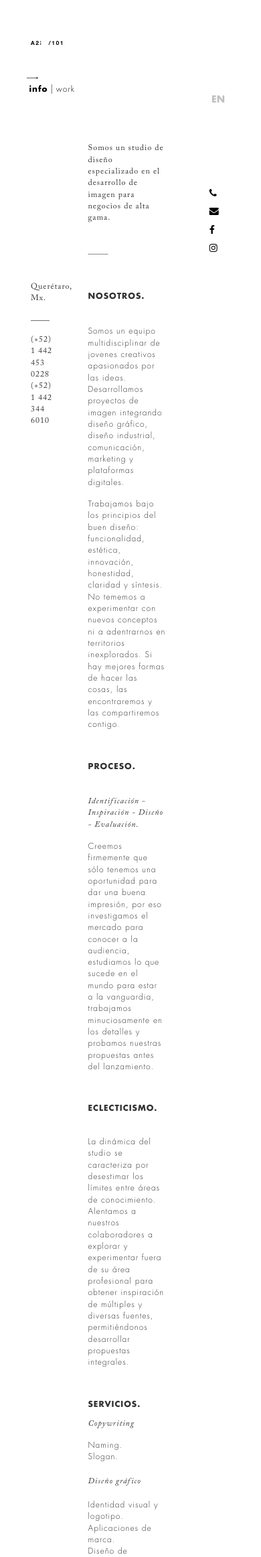
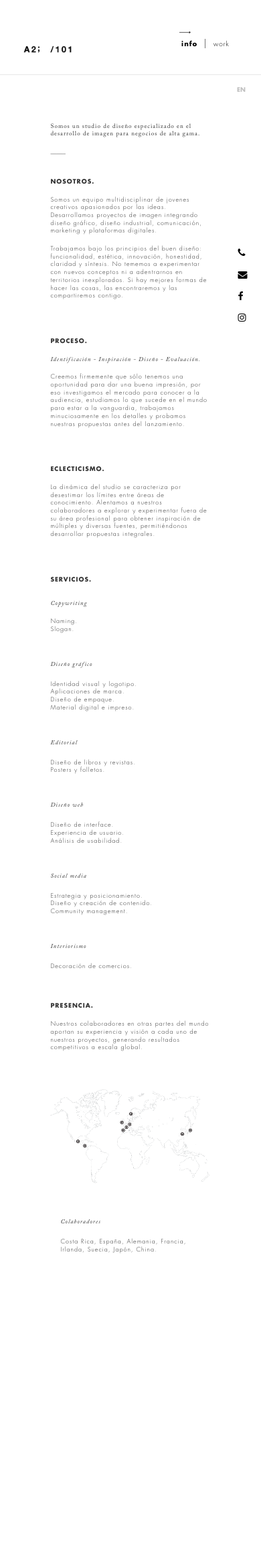
Before and after one commit to mzellhuber/a2101, a PHP site: page / in a window 390 px wide. Shown: the top 2324 px of the page at 67% size. After the commit the page ends 1871 px from the top, so only its background shows below. Run offline with PHP 8.4, Linux system fonts and the light colour scheme.

Commit message:
mobile version1

```diff
--- a/css/style.css
+++ b/css/style.css
@@ -148,7 +148,7 @@ body{
     margin-right: 15%;
 }
 
-.first p{
+.first p, .second p{
 	font-size: 12px !important;
 	font-weight: lighter;
 }
@@ -157,11 +157,6 @@ body{
 	margin-left: 42%;
 	margin-top:10%;
 	margin-right: 15%;
-}
-
-.second p{
-	font-size: 12px !important;
-	font-weight: lighter;
 }
 
 .elegant{
@@ -270,8 +265,78 @@ body{
 
 }
 
+/*Mobile site*/
 
-@media (max-width:768px) {
+@media (max-width:767px) {
+	.sidebar{
+		margin-left: 1.5%;
+		margin-top: -40px;
+	}
+
+	.contain{
+		padding-top: 110px;
+	}
+
+	.language-link{
+		font-size: 9px;
+	}
+
+	.navbar-default {
+	    background-color: rgba(255,255,255, 1);
+	    border-color: white;
+	    border-bottom-color: #e7e7e7;
+	    padding-bottom: 5%;
+	    clear: both;
+	}
+
+	.logo-img{
+		margin-left: 9%;
+		margin-top: 20%;
+	}
+
+	.logo-img img{
+		max-width: 55%;
+	}
+
+	.ico{
+		margin-left: 5%;
+	}
+
+	.mobile-menu{
+		margin-top: 10%;
+		padding-left: 17.2%;
+	}
+
+	.main-div{
+		margin-left:8.33333333%;
+		padding-left: 11%;
+		padding-right: 12px;
+		line-height: 1.3;
+	}
+
+	.crimison-font{
+		font-size: 9px !important;
+	}
+
+	.first, .second {
+	    margin-top: 0%;
+	    margin-left: 0%;
+	    margin-right: 0%;
+	    margin-bottom: 15%;
+	}
+
+	.first p, .second p{
+		font-size: 9px !important;
+	}
+
+	.elegant{
+		font-size: 8px !important;
+	}
+
+	.first-work{
+		font-size: 9px;
+	}
+
 	.hide-mobile{
 		display: none;
 	}
@@ -279,18 +344,13 @@ body{
 	.move-left{
 		padding-left: 0%;
 	}
-    /*.social-icons, .contact-info{
-    	display: none;
+    .social-icons{
+    	margin-left: 25%;
     }
 
-    .social-icon a {
-	    padding-left: 2%;
-	    padding-right: 2%;
-	}*/
-
-    .logo-img img {
-    	max-width: 135%;
-	}
+    .social-icon{
+    	padding-bottom: 5px;
+    }
 
 	.fa-long-arrow-right{
 		display: none;
@@ -299,4 +359,19 @@ body{
 	.sidebar-right .well{
 		padding-left: 0px;
 	}
+
+	.line-breaks-sidebar{
+		display: none !important;
+	}
+
+	.link-work{
+		font-size: 10px;
+	}
+
+	/*Index sections*/
+
+	.about-us, .process{
+		margin-bottom: 15px !important;
+	}
+
 }
--- a/home.html
+++ b/index.html
@@ -18,10 +18,27 @@
 		<link rel="stylesheet" type="text/css" href="./css/style.css">
 
 	<body>
+		<!-- Fixed navbar -->
+	    <nav class="navbar navbar-default navbar-fixed-top only-mobile">
+	      <div class="container">
+
+	        <div class="row">
+	        	<div class="col-xs-6">
+	        		<div class= "logo-img"><img class="img-responsive" src="./img/logo.png"></div>
+	        	</div>
+	        	<div class="col-xs-6 mobile-menu">
+	        		<img src="./img/arrow.png" class="ico">
+	        		<br>
+	        		<a class="link-work futura-bold" href="#">info</a>|<a class="link-work" href="work.html">work</a>
+	        	</div>
+	        </div>
+
+	      </div>
+	    </nav>
 		<div class="container contain">
 			<div class="row">
 				<!--/span-->
-				<div class="col-md-3 col-sm-1 col-xs-1 move-left">
+				<div class="col-md-3 col-sm-1 move-left hide-mobile">
 					<div class="sidebar-nav-fixed pull-right affix sidebar col-md-3 col-sm-3 col-xs-3">
 						<ul class="nav left">
 								<div class= "logo-img"><img class="img-responsive" src="./img/logo.png"></div>
@@ -45,17 +62,23 @@
 					</div>
 					<!--/sidebar-nav-fixed -->
 				</div>
-					<div class="col-md-8 col-sm-8 col-xs-8">
+					<div class="col-md-8 col-sm-8 col-xs-9 main-div">
 						<div class="jumbotron">
 
 							<div class="first">
 								<div class="row">
-									<br><br><br><br><br><br><br>
+									<div class="line-breaks">
+										<br><br><br>
+										<div class="hide-mobile">
+											<br><br><br><br>
+										</div>
+									</div>
+
 									<div class="upup">
 										<p class="crimison-font we-are">We are a design studio specialized in brand and image development for high-end businesses.</p>
 
-										<p class="crimison-font line-no-space"><br>_____<br></p>
-										<br>
+										<p class="crimison-font line-no-space"><br class="hide-mobile">_____<br></p>
+										<br class="hide-mobile">
 									</div>
 
 									<br>
@@ -89,7 +112,7 @@
 
 									<p class="futura-bold eclectisism">ECLECTICISM.</p>
 
-									<br>
+									<br class="hide-mobile">
 
 									<p class="eclectisism-p">The dynamic of the studio is characterized by dismissing the boundaries between areas of knowledge. We encourage our collaborators to explore and experiment outside their professional area to obtain inspiration from multiple and diverse sources, allowing us to develop thorough and innovative proposals.</p>
 								</div>
@@ -154,7 +177,7 @@
 
 									<p class="futura-bold presence">PRESENCE.</p>
 
-									<br>
+									<br class="hide-mobile">
 
 									<p class="presence-p">Our collaborators in other parts of the world contribute their experience and vision to each of our projects, generating competitive results on a global scale.</p>
 								</div>
@@ -186,12 +209,16 @@
 						<div class="sidebar-nav-fixed pull-right affix sidebar sidebar-right">
 							<div class="well">
 								<ul class="nav ">
-									<li><br><br><br><br></li>
+									<br><br>
+									<li class="line-breaks-sidebar"><br><br></li>
 									<li class="language-link futura-bold change_language" ><button onclick="changeLanguage()">ES</button>
 									</li>
 									<li><br><br></li>
 									<li><br><br><br></li>
 									<div class="social-icons">
+										<div class="only-mobile">
+											<br><br><br><br><br><br>
+										</div>
 										<li class="rotate mailto hide-mobile"><a href="mailto:central@a2101studio.com?Subject=Hello" target="_top">central@a2101studio.com</a></li>
 
 										<li class="separator hide-mobile"><br><br>_<br></li>
--- a/index.php
+++ b/index.php
@@ -1 +1 @@
-<?php include_once("home.html"); ?>
+<?php include_once("index.html"); ?>
```
